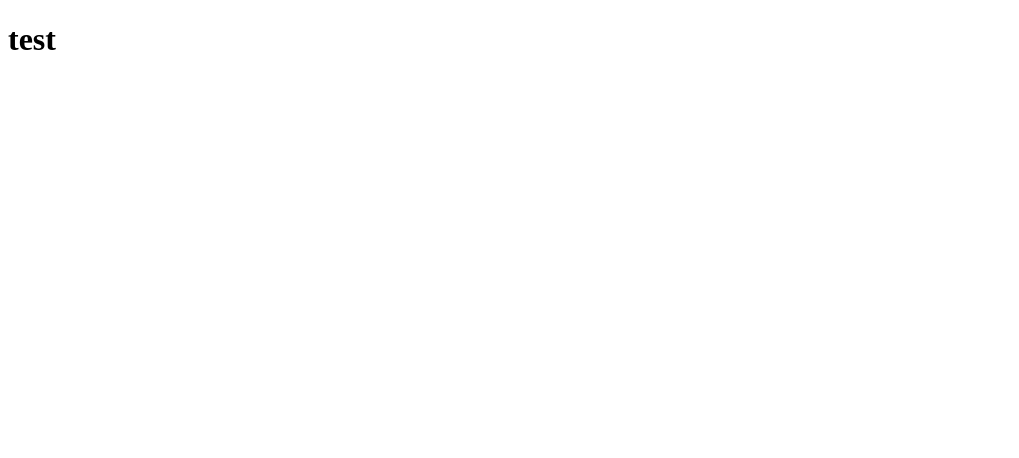
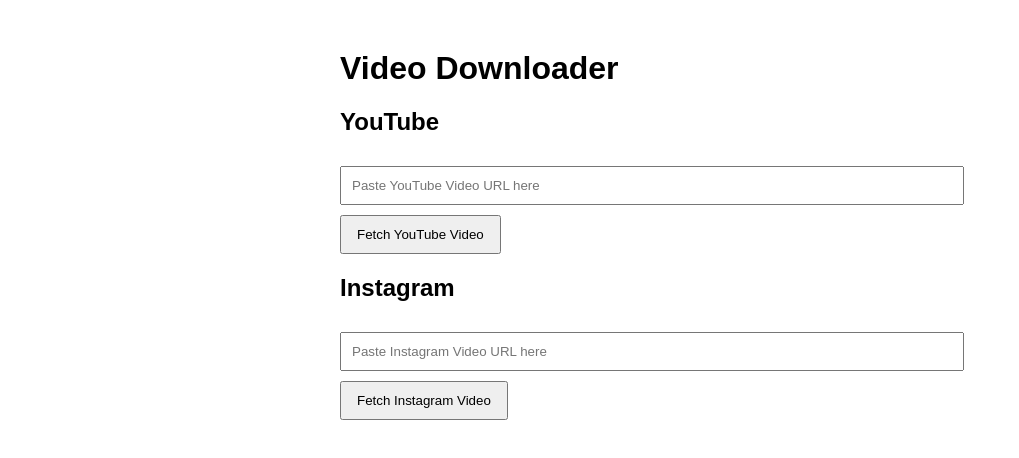
Before and after one commit to agentdodger/Website, a plain HTML site: page index.html in a window 1280 px wide. Shown: the whole page, without its empty margins (0-1019 px from the left). Drawn offline with Linux system fonts and the light colour scheme.

Commit message:
Update index.html
YT and Instagram Reels downloader

```diff
--- a/index.html
+++ b/index.html
@@ -3,21 +3,39 @@
 <head>
     <meta charset="UTF-8">
     <meta name="viewport" content="width=device-width, initial-scale=1.0">
-    <title>Test Page</title>
+    <title>Video Downloader</title>
+    <style>
+        body { font-family: Arial, sans-serif; max-width: 600px; margin: 50px auto; }
+        input[type="text"] { width: 100%; padding: 10px; margin: 10px 0; }
+        button { padding: 10px 15px; }
+    </style>
 </head>
 <body>
-    <h1>test</h1>
+    <h1>Video Downloader</h1>
+    <h2>YouTube</h2>
+    <input type="text" id="youtubeUrl" placeholder="Paste YouTube Video URL here" />
+    <button onclick="fetchYouTubeVideo()">Fetch YouTube Video</button>
+
+    <h2>Instagram</h2>
+    <input type="text" id="instagramUrl" placeholder="Paste Instagram Video URL here" />
+    <button onclick="fetchInstagramVideo()">Fetch Instagram Video</button>
+
+    <div id="result"></div>
+
+    <script>
+        async function fetchYouTubeVideo() {
+            const url = document.getElementById('youtubeUrl').value;
+            document.getElementById('result').innerHTML = `YouTube video download link would be processed for: ${url}`;
+            // Here you would typically call an API to fetch the download link.
+            // For example: const response = await fetch('YOUR_API_URL', { method: 'POST', body: JSON.stringify({ url }) });
+            // Handle the response appropriately here.
+        }
+
+        async function fetchInstagramVideo() {
+            const url = document.getElementById('instagramUrl').value;
+            document.getElementById('result').innerHTML = `Instagram video download link would be processed for: ${url}`;
+            // Similar to YouTube, call an API to fetch the download link.
+        }
+    </script>
 </body>
 </html>
-
-<head>
-  <meta charset="UTF-8">
-  <meta name="viewport" content="width=device-width, initial-scale=1.0">
-  <title>Agentdodger</title>
-
-  <!-- Open Graph Meta Tags -->
-  <meta property="og:title" content="My GitHub Project">
-  <meta property="og:description" content="A simple project hosted on GitHub Pages.">
-  <meta property="og:image" content="https://i.postimg.cc/MTvnYQMV/image-removebg-preview-1.png"> <!-- Optional: Add an image URL -->
-  <meta property="og:url" content="https://agentdodger.github.io/home">
-</head>
```
